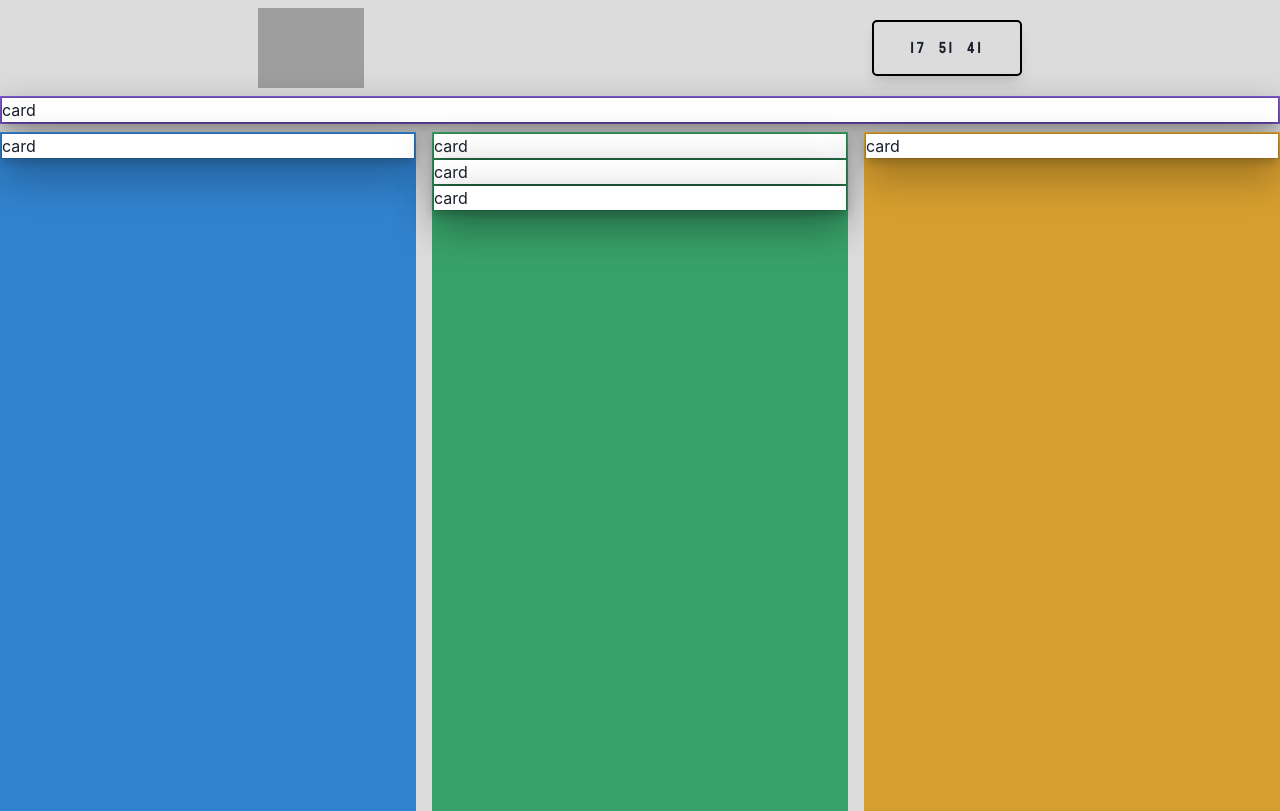
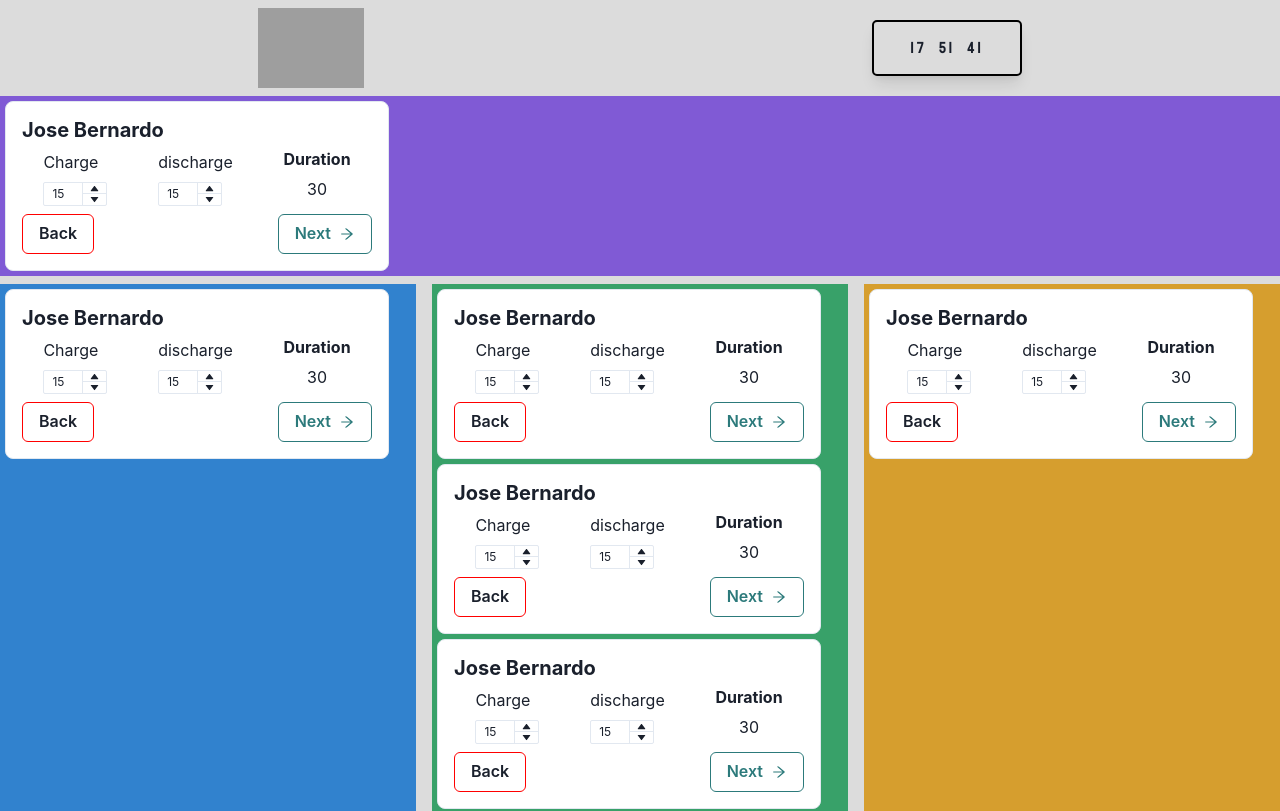
Before and after one commit to Miguel-Andres/WarehouseLogist, a React (Create React App) app: page / in a window 1280 px wide. Shown: the top 811 px of the page. Built offline with nearby package versions, Linux system fonts and the light colour scheme; grey boxes are pictures that could not be loaded.

Commit message:
card template

```diff
--- a/src/components/Card.js
+++ b/src/components/Card.js
@@ -1,18 +1,52 @@
-import React from 'react'
-import {Stack} from "@chakra-ui/react"
+import React from "react";
+import { Stack, Container, Text, Button, Heading } from "@chakra-ui/react";
+import {AiOutlineArrowRight } from "react-icons/ai"
+import Count from "./card/Count";
 
 export default function Card() {
-    return (
-        <React.Fragment>
-
-            <Stack m="2px" bg="white" boxShadow="dark-lg" >
-
-                <h2>card</h2>
-
+  return (
+    <React.Fragment>
+      <Container
+        maxW="sm"
+        m="5px"
+        bg="white"
+        p={4}
+        borderWidth="1px"
+        borderRadius="lg"
+      >
+        <Stack>
+          <Heading size="md">Jose Bernardo</Heading>
+          <Stack direction="row" justify="space-around">
+            <Stack>
+              <Text size="sm">Charge</Text>
+              <Count />
             </Stack>
 
+            <Stack>
+              <Text>discharge</Text>
+              <Count />
+            </Stack>
 
+            <Stack align="center">
+              <Heading size="sm"> Duration </Heading>
+              <Text>30 </Text>
+            </Stack>
+          </Stack>
 
-        </React.Fragment>
-    )
+          <Stack direction="row" justify="space-between" spacing={4}>
+            <Button  variant="outline" borderColor="red">
+              Back
+            </Button>
+            <Button
+              rightIcon={<AiOutlineArrowRight />}
+              colorScheme="teal"
+              variant="outline"
+            >
+              Next
+            </Button>
+          </Stack>
+        </Stack>
+      </Container>
+    </React.Fragment>
+  );
 }
```
